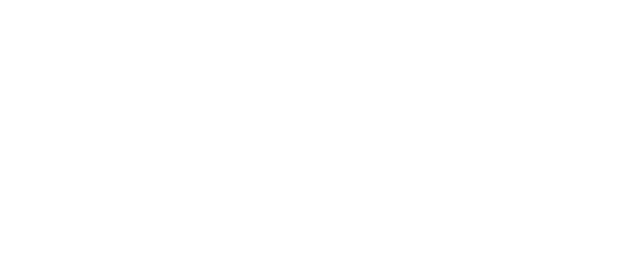
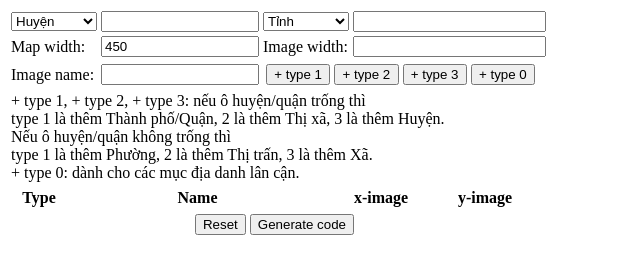
Before and after one commit to dongfanghuangjia/locationmark-tool, a plain HTML site: page index.html in a window 1280 px wide. Shown: the whole page, without its empty margins (0-640 px from the left). Drawn offline with Linux system fonts and the light colour scheme.

Commit message:
update 318.2

```diff
--- a/index.html
+++ b/index.html
@@ -5,6 +5,90 @@
         <script src="./code.js"></script>
     </head>
     <body>
-
+        <table>
+            <tr>
+                <td>
+                    <select id="sl_lv6type">
+                        <option value="county">Huyện</option>
+                        <option value="city">Thành phố</option>
+                        <option value="subcity">Thị xã</option>
+                        <option value="district">Quận</option>
+                    </select>
+                </td>
+                <td>
+                    <input type="text" id="txt_lv6name" style="width:150px;">
+                </td>
+                <td>
+                    <select id="sl_lv4type">
+                        <option value="prov">Tỉnh</option>
+                        <option value="city">Thành phố</option>
+                    </select>
+                </td>
+                <td>
+                    <input type="text" id="txt_lv4name" style="width:100%;">
+                </td>
+            </tr>
+            <tr>
+                <td>Map width: </td>
+                <td>
+                    <input type="text" id="txt_mapwidth" style="width:150px;" value="450">
+                </td>
+                <td>Image width: </td>
+                <td>
+                    <input type="text" id="txt_imagewidth" style="width:100%;">
+                </td>
+            </tr>
+            <tr>
+                <td>Image name: </td>
+                <td>
+                    <input type="text" id="txt_imagename" style="width:150px;">
+                </td>
+                <td colspan="2">
+                    <table style="width:100%;">
+                        <tr>
+                            <td>
+                                <input type="button" id="btt_addtype1" value="+ type 1" style="width: 100%;">
+                            </td>
+                            <td>
+                                <input type="button" id="btt_addtype2" value="+ type 2" style="width: 100%;">
+                            </td>
+                            <td>
+                                <input type="button" id="btt_addtype3" value="+ type 3" style="width: 100%;">
+                            </td>
+                            <td>
+                                <input type="button" id="btt_addtype0" value="+ type 0" style="width: 100%;">
+                            </td>
+                        </tr>
+                    </table>
+                </td>
+            </tr>
+            <tr>
+                <td colspan="4">
+                    + type 1, + type 2, + type 3: nếu ô huyện/quận trống thì<br>
+                    type 1 là thêm Thành phố/Quận, 2 là thêm Thị xã, 3 là thêm Huyện.<br>
+                    Nếu ô huyện/quận không trống thì<br>
+                    type 1 là thêm Phường, 2 là thêm Thị trấn, 3 là thêm Xã.<br>
+                    + type 0: dành cho các mục địa danh lân cận.
+                </td>
+            </tr>
+            <tr>
+                <td colspan="4">
+                    <table style="width: 100%;" id="tab_listitem">
+                        <tr style="text-align: center;">
+                            <th style="width: 50px;">Type</th>
+                            <th>Name</th>
+                            <th style="width: 100px;">x-image</th>
+                            <th style="width: 100px;">y-image</th>
+                        </tr>
+                    </table>
+                </td>
+            </tr>
+            <tr>
+                <td colspan="4" style="text-align: center;">
+                    <input type="button" id="btt_reset" value="Reset">
+                    <input type="button" id="btt_generate" value="Generate code">
+                </td>
+            </tr>
+        </table>
     </body>
 </html>
```
